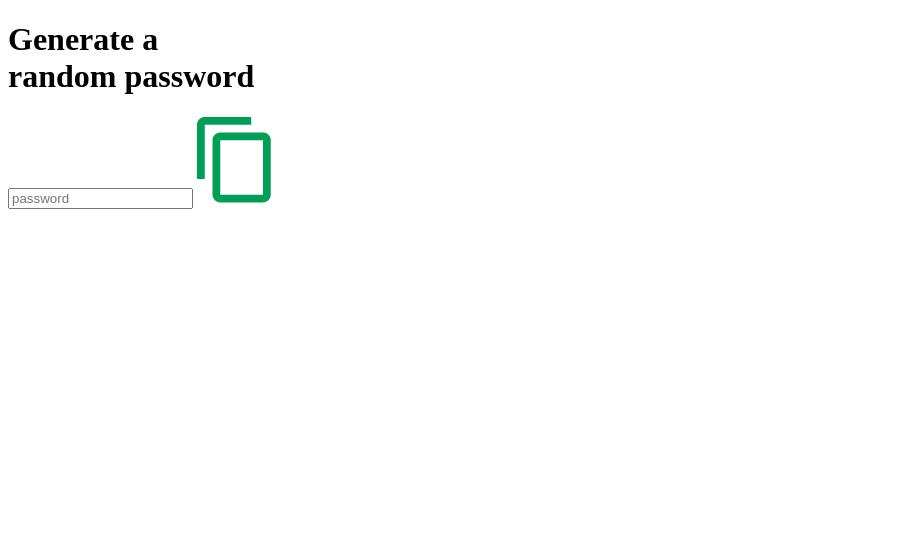
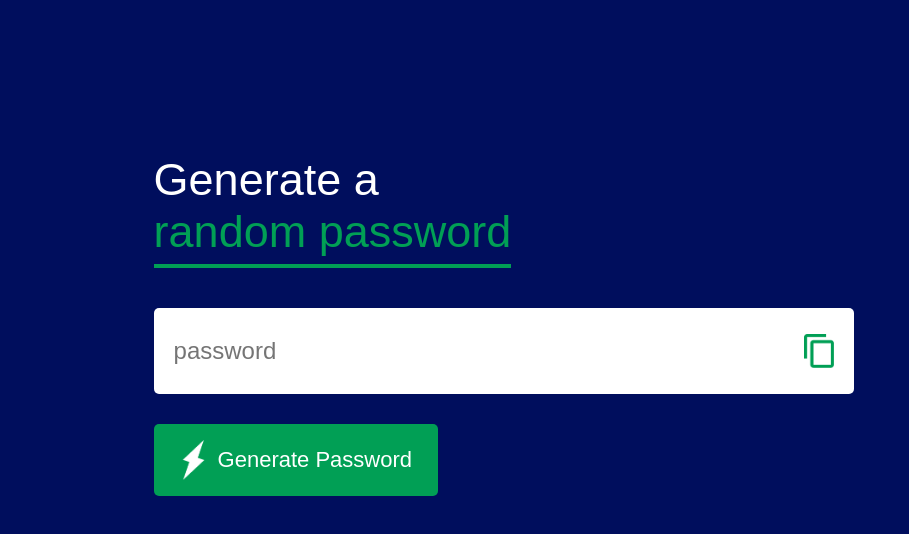
Before and after one commit to Avipatel1/Front-End-mini-projects, a plain HTML site: page Random-Password-Generator/RPG.html in a window 1280 px wide. Shown: the whole page, without its empty margins (0-909 px from the left). Drawn offline with Linux system fonts and the light colour scheme.

Commit message:
Finished Product

```diff
--- a/Random-Password-Generator/RPG.html
+++ b/Random-Password-Generator/RPG.html
@@ -3,17 +3,46 @@
 <head>
     <meta name="viewport" content="width=device-width, initial-scale=1.0">
     <title>Random Password Generator</title>
-    <link rel="stylesheet" href="style.css">
+    <link rel="stylesheet" href="styles.css">
 </head>
 <body>
 <div class="container">
-    <h1>Generate a <br>random password</h1>
+    <h1>Generate a <br><span>random password</span></h1>
     <div class="display">
         <input type="text" id="password" placeholder="password">
-        <img src="images/copy.png">
+        <img src="images/copy.png" onclick="copyPassword()">
     </div>
+    <button onclick="createPassword()"><img src="images/generate.png">Generate Password</button>
 </div>
 
+<script>
+    const passwordBox = document.getElementById('password');
+    const length = 12;
+
+    const uppercase = "ABCDEFGHIJKLMNOPQRSTUVWXYZ";
+    const lowercase = "abcdefghijklmnopqrstuvwxyz";
+    const numbers = "0123456789";
+    const symbols = "!@#$%^&*()_+[]{}|;:,./<>?";
+
+    function createPassword() {
+        let password = "";
+        password += uppercase[Math.floor(Math.random() * uppercase.length)];
+        password += lowercase[Math.floor(Math.random() * lowercase.length)];
+        password += numbers[Math.floor(Math.random() * numbers.length)];
+        password += symbols[Math.floor(Math.random() * symbols.length)];
+
+        const allChars = uppercase + lowercase + numbers + symbols;
+        while(length > password.length) {
+            password += allChars[Math.floor(Math.random() * allChars.length)];
+        }
+        passwordBox.value = password
+    }
+
+    function copyPassword() {
+        passwordBox.select();
+        document.execCommand("copy");
+    }
+</script>
 
 
 
--- a/Random-Password-Generator/styles.css
+++ b/Random-Password-Generator/styles.css
@@ -5,7 +5,7 @@
     font-family: 'poppins', sans-serif;
 }
 body {
-    background: #0067a8;
+    background: #000e5d;
     color: #fff;
 }
 .container {
@@ -13,3 +13,51 @@ body {
     width: 90%;
     max-width: 700px;
 }
+.display {
+    width: 100%;
+    margin-top: 50px;
+    margin-bottom: 30px;
+    background: #fff;
+    color: #333;
+    display: flex;
+    align-items: center;
+    justify-content: space-between;
+    padding: 26px 20px;
+    border-radius: 5px;
+}
+.container h1 {
+    font-weight: 500;
+    font-size: 45px;
+}
+.container h1 span {
+    color: #019f55;
+    border-bottom: 4px solid #019f55;
+    padding-bottom: 7px;
+}
+.display img {
+    width: 30px;
+    cursor: pointer;
+}
+.display input {
+    border: 0;
+    outline: 0;
+    font-size: 24px;
+}
+.container button img {
+    width: 28px;
+    margin-right: 10px;
+}
+.container button {
+    border: 0;
+    outline: 0;
+    background: #019f55;
+    color: #fff;
+    font-size: 22px;
+    font-weight: 300;
+    display: flex;
+    align-items: center;
+    justify-content: center;
+    padding:  16px 26px;
+    border-radius: 5px;
+    cursor: pointer;
+}
```
